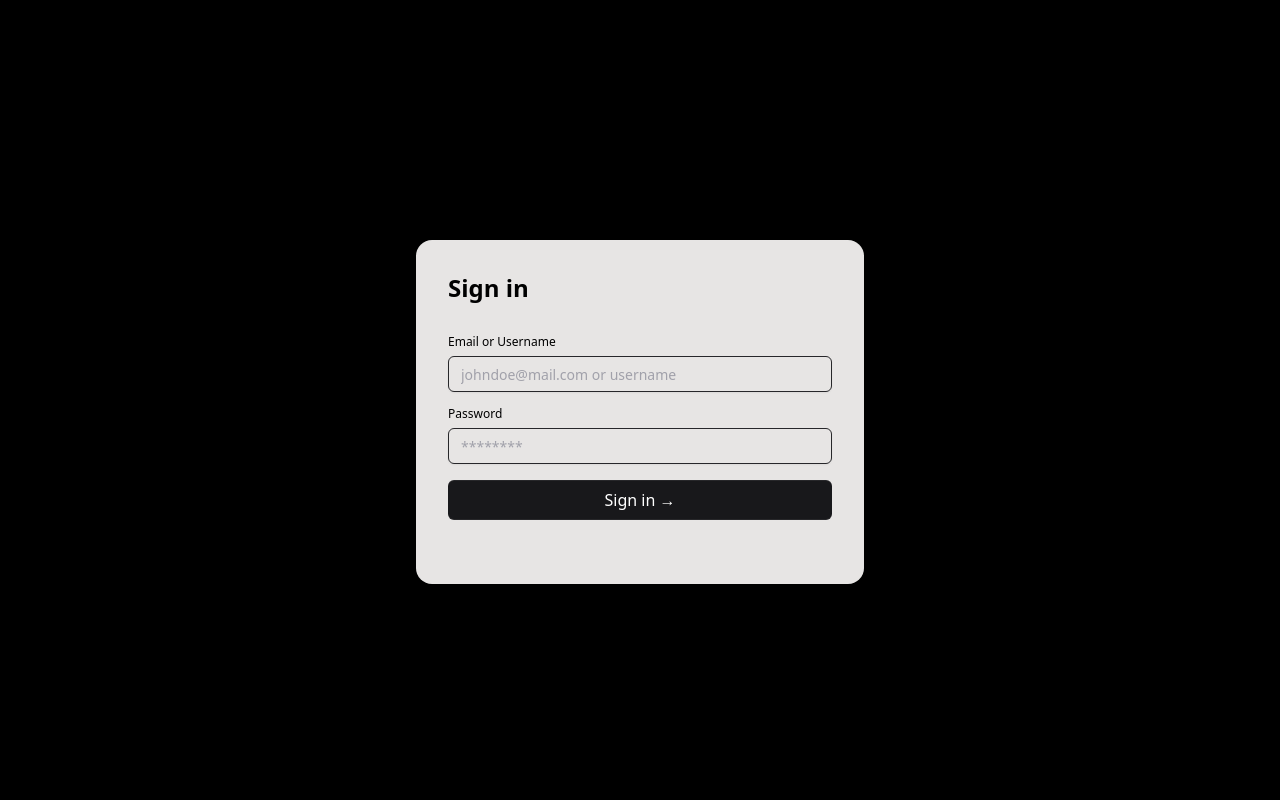
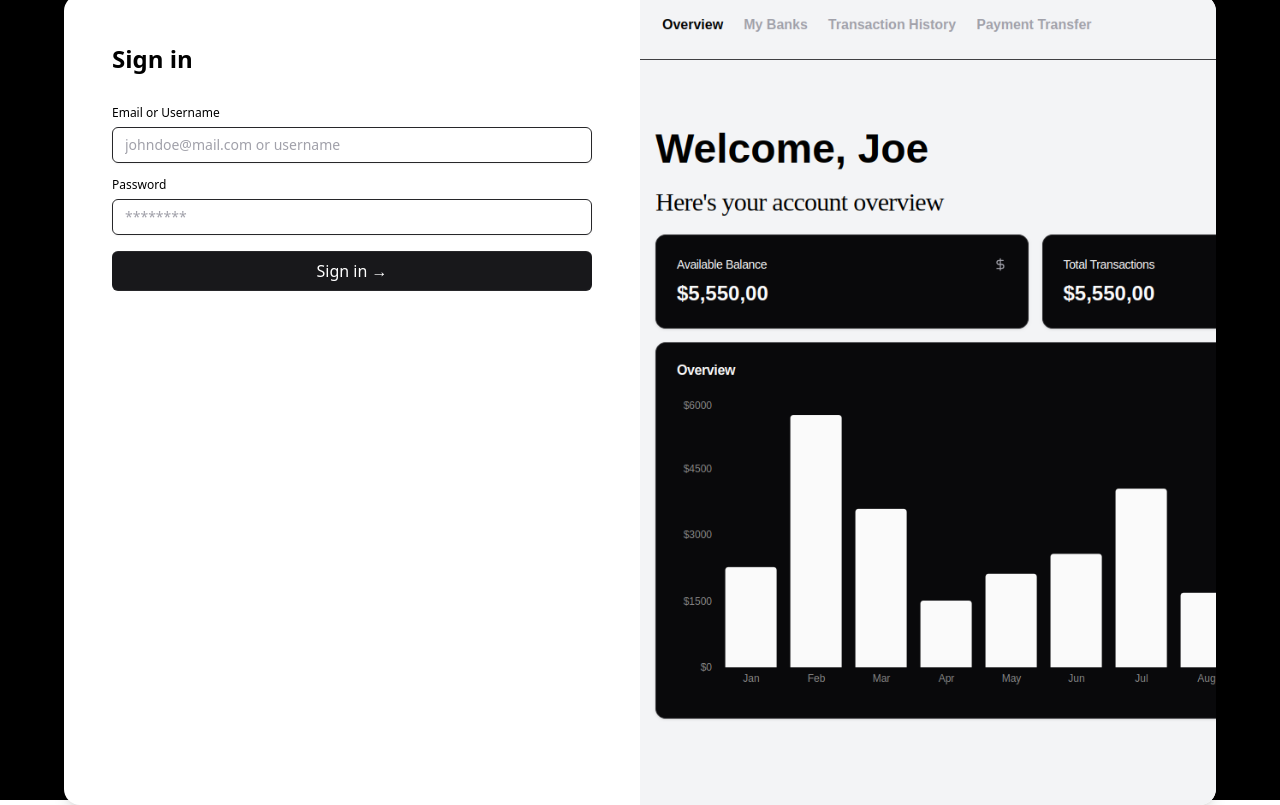
Before and after one commit to Simran903/bank-app, a Next.js app in the folder client/: page /signin in a window 1280 px wide. Built offline with nearby package versions, Linux system fonts and the light colour scheme.

Commit message:
Sign in Form functionality

```diff
--- a/client/src/app/signin/components/SigninForm.tsx
+++ b/client/src/app/signin/components/SigninForm.tsx
@@ -6,6 +6,8 @@ import { useState } from "react";
 import { Label } from "../../../components/ui/label";
 import { Input } from "../../../components/ui/input";
 import { cn } from "@/utils/cn";
+import Image from "next/image";
+import overview from "@/public/overview.png";
 
 interface SigninForm {
   identifier: string;
@@ -41,17 +43,24 @@ const SigninForm = () => {
         }
       );
 
-      const token = response.data.data.accessToken;
-      localStorage.setItem("authToken", token);
-      router.push("/");
+      // Check if response indicates successful sign-in
+      if (response.status === 200 && response.data.success) {
+        // Successfully signed in, redirect to dashboard
+        router.push("/dashboard");
+      } else {
+        setError("Login failed. Please check your credentials.");
+      }
     } catch (err: any) {
       setError(err.response?.data?.message || "Login failed");
     }
   };
 
   return (
-    <div className="h-screen bg-black pt-60">
-      <div className="max-w-md w-full mx-auto rounded-none md:rounded-2xl p-4 md:p-8 shadow-input dark:bg-stone-200 bg-black">
+    <div className="h-screen bg-black flex items-center justify-center">
+      <div className="max-w-6xl w-full mx-auto flex bg-white rounded-2xl shadow-lg overflow-hidden">
+
+        {/* Left Side - Form */}
+        <div className="w-full md:w-1/2 p-8 md:p-12">
           <h2 className="font-bold text-2xl text-black">Sign in</h2>
           {error && <p className="text-red-500 mb-4">{error}</p>}
 
@@ -91,6 +100,16 @@ const SigninForm = () => {
             </button>
           </form>
         </div>
+
+        {/* Right Side - Image */}
+        <div className="hidden md:flex w-1/2 justify-end items-center">
+          <Image
+            src={overview}
+            alt="overview dashboard"
+            className="object-cover h-full w-full rounded-r-2xl"
+          />
+        </div>
+      </div>
     </div>
   );
 };
```
Lines whose indentation alone changed are shown as unchanged.
